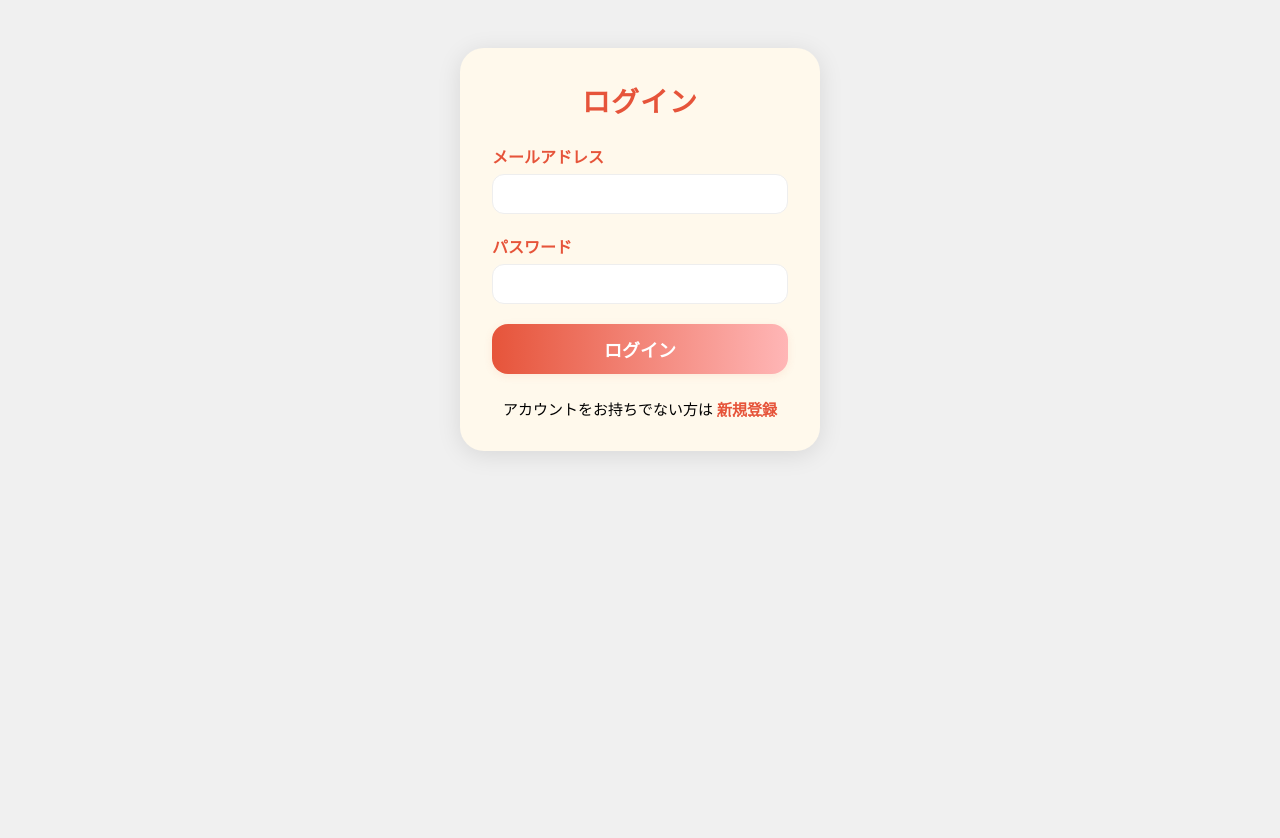
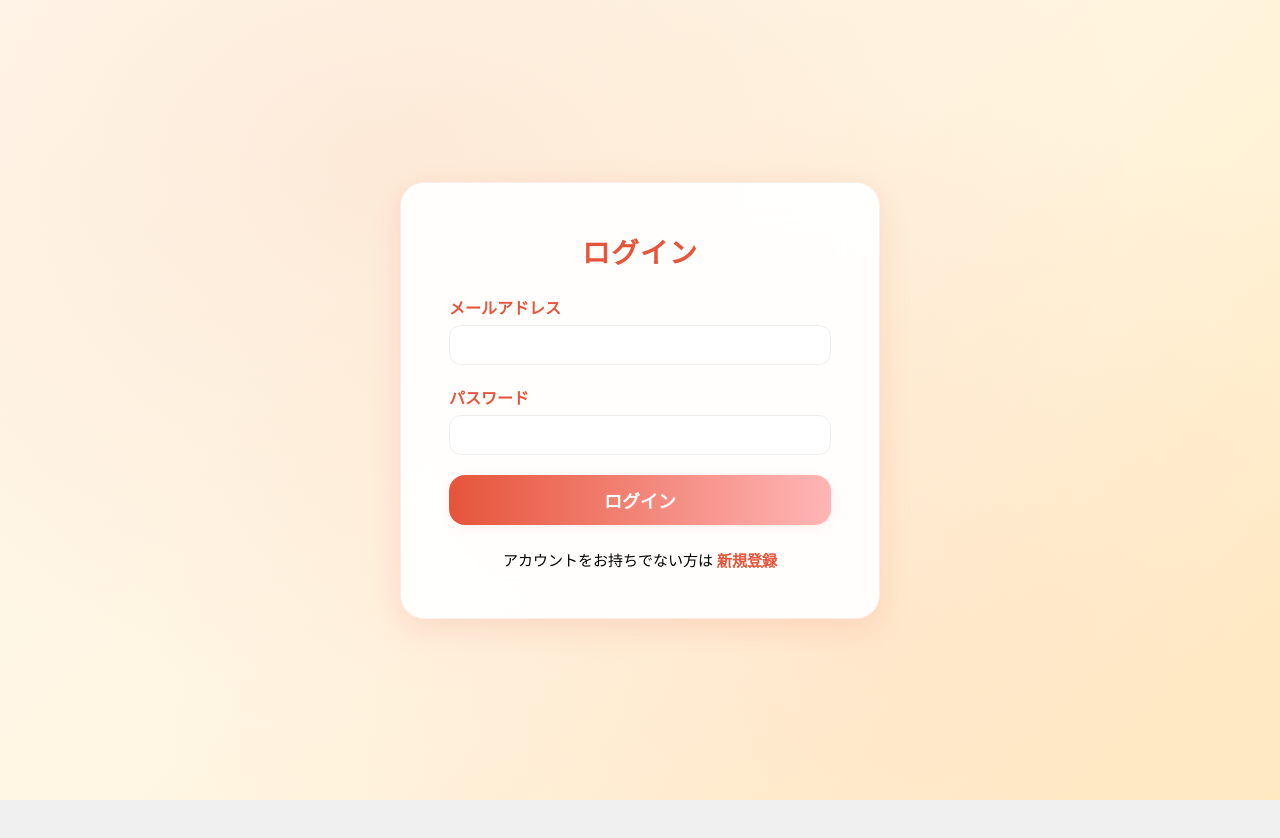
Before and after one commit to karen-kac/coupon_limit, a React (Create React App) app in the folder frontend/: page /login in a window 1280 px wide. Shown: the top 838 px of the page. After the commit the page ends 800 px from the top, so only its background shows below. Built offline with nearby package versions, Linux system fonts and the light colour scheme; no server answers.

Commit message:
login/resister design change

```diff
--- a/frontend/src/App.css
+++ b/frontend/src/App.css
@@ -1173,3 +1173,88 @@ body {
     padding: 24px;
   }
 }
+
+/* Login and Register Pages - Enhanced Desktop Design */
+.auth-page-wrapper {
+  min-height: 100vh;
+  display: flex;
+  align-items: center;
+  justify-content: center;
+  position: relative;
+  background: linear-gradient(135deg, #FFF9EC 0%, #FFF5E1 100%);
+  padding: 20px;
+}
+
+.auth-page-wrapper::before {
+  content: '';
+  position: fixed;
+  top: 0;
+  left: 0;
+  right: 0;
+  bottom: 0;
+  background: linear-gradient(135deg, #FFF9EC 0%, #FFF5E1 100%);
+  z-index: -2;
+}
+
+.auth-page-wrapper::after {
+  content: '';
+  position: fixed;
+  top: 0;
+  left: 0;
+  right: 0;
+  bottom: 0;
+  background: radial-gradient(circle at 50% 0%, rgba(230, 84, 58, 0.05) 0%, transparent 50%);
+  pointer-events: none;
+  z-index: -1;
+}
+
+@media (min-width: 768px) {
+  .auth-page-wrapper {
+    background: transparent;
+  }
+
+  .auth-page-wrapper::before {
+    background: linear-gradient(135deg, #FFF9EC 0%, #FFF5E1 50%, #FFEDC4 100%);
+  }
+
+  .auth-page-wrapper::after {
+    background: radial-gradient(ellipse at 30% 20%, rgba(230, 84, 58, 0.08) 0%, transparent 60%),
+                radial-gradient(ellipse at 70% 80%, rgba(255, 68, 68, 0.06) 0%, transparent 60%);
+  }
+}
+
+.auth-form-container {
+  max-width: 360px;
+  width: 100%;
+  margin: 0 auto;
+  padding: 32px;
+  border-radius: 24px;
+  background: rgba(255, 255, 255, 0.9);
+  backdrop-filter: blur(20px);
+  box-shadow: 0 8px 32px rgba(230, 84, 58, 0.15);
+  border: 1px solid rgba(230, 84, 58, 0.1);
+  font-family: 'Rounded Mplus 1c', 'Arial Rounded MT Bold', 'Arial', sans-serif;
+  position: relative;
+  z-index: 1;
+  transition: all 0.3s ease;
+}
+
+@media (min-width: 768px) {
+  .auth-form-container {
+    max-width: 420px;
+    padding: 40px;
+    background: rgba(255, 255, 255, 0.95);
+  }
+
+  .auth-form-container:hover {
+    transform: translateY(-4px);
+    box-shadow: 0 12px 40px rgba(230, 84, 58, 0.2);
+  }
+}
+
+@media (min-width: 1024px) {
+  .auth-form-container {
+    max-width: 480px;
+    padding: 48px;
+  }
+}
--- a/frontend/src/components/Login.tsx
+++ b/frontend/src/components/Login.tsx
@@ -28,15 +28,8 @@ const Login: React.FC = () => {
   };
 
   return (
-    <div style={{
-      maxWidth: 360,
-      margin: "48px auto",
-      padding: 32,
-      borderRadius: 24,
-      background: "#FFF9EC",
-      boxShadow: "0 4px 24px rgba(0,0,0,0.10)",
-      fontFamily: "'Rounded Mplus 1c', 'Arial Rounded MT Bold', 'Arial', sans-serif"
-    }}>
+    <div className="auth-page-wrapper">
+      <div className="auth-form-container">
       <h2 style={{
         textAlign: "center",
         color: "#e6543a",
@@ -90,8 +83,9 @@ const Login: React.FC = () => {
         onMouseOut={e => !loading && (e.currentTarget.style.background = "linear-gradient(90deg, #e6543a 0%, #ffb6b6 100%)")}
         >{loading ? "ログイン中..." : "ログイン"}</button>
       </form>
-      <div style={{ marginTop: 24, textAlign: "center", fontSize: 15 }}>
-        アカウントをお持ちでない方は <a href="/register" style={{ color: "#e6543a", fontWeight: 700, textDecoration: "underline dotted" }}>新規登録</a>
+        <div style={{ marginTop: 24, textAlign: "center", fontSize: 15 }}>
+          アカウントをお持ちでない方は <a href="/register" style={{ color: "#e6543a", fontWeight: 700, textDecoration: "underline dotted" }}>新規登録</a>
+        </div>
       </div>
     </div>
   );
--- a/frontend/src/components/Register.tsx
+++ b/frontend/src/components/Register.tsx
@@ -29,15 +29,8 @@ const Register: React.FC = () => {
   };
 
   return (
-    <div style={{
-      maxWidth: 360,
-      margin: "48px auto",
-      padding: 32,
-      borderRadius: 24,
-      background: "#FFF9EC",
-      boxShadow: "0 4px 24px rgba(0,0,0,0.10)",
-      fontFamily: "'Rounded Mplus 1c', 'Arial Rounded MT Bold', 'Arial', sans-serif"
-    }}>
+    <div className="auth-page-wrapper">
+      <div className="auth-form-container">
       <h2 style={{
         textAlign: "center",
         color: "#e6543a",
@@ -104,8 +97,9 @@ const Register: React.FC = () => {
         onMouseOut={e => !loading && (e.currentTarget.style.background = "linear-gradient(90deg, #e6543a 0%, #ffb6b6 100%)")}
         >{loading ? "登録中..." : "登録"}</button>
       </form>
-      <div style={{ marginTop: 24, textAlign: "center", fontSize: 15 }}>
-        すでにアカウントをお持ちの方は <a href="/login" style={{ color: "#e6543a", fontWeight: 700, textDecoration: "underline dotted" }}>ログイン</a>
+        <div style={{ marginTop: 24, textAlign: "center", fontSize: 15 }}>
+          すでにアカウントをお持ちの方は <a href="/login" style={{ color: "#e6543a", fontWeight: 700, textDecoration: "underline dotted" }}>ログイン</a>
+        </div>
       </div>
     </div>
   );
```
